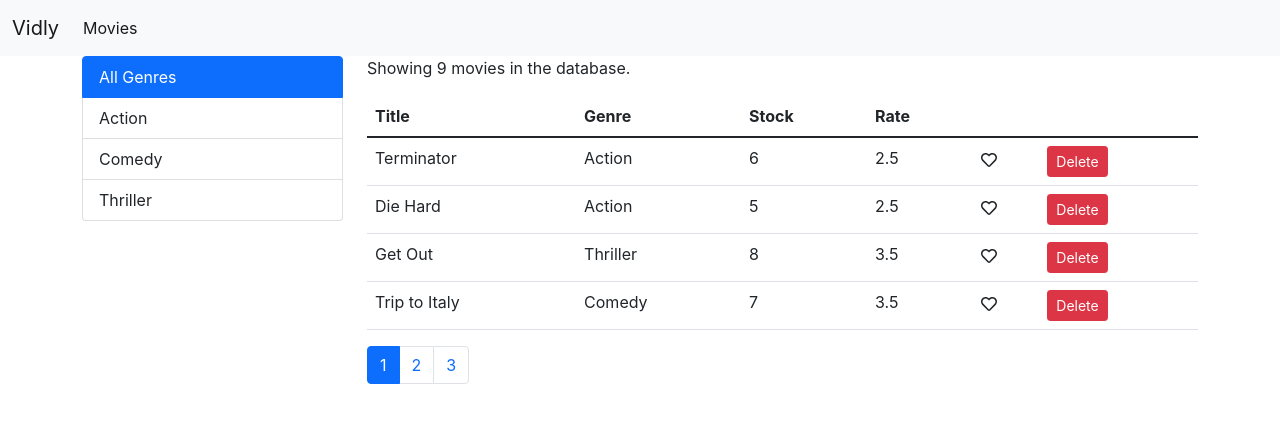
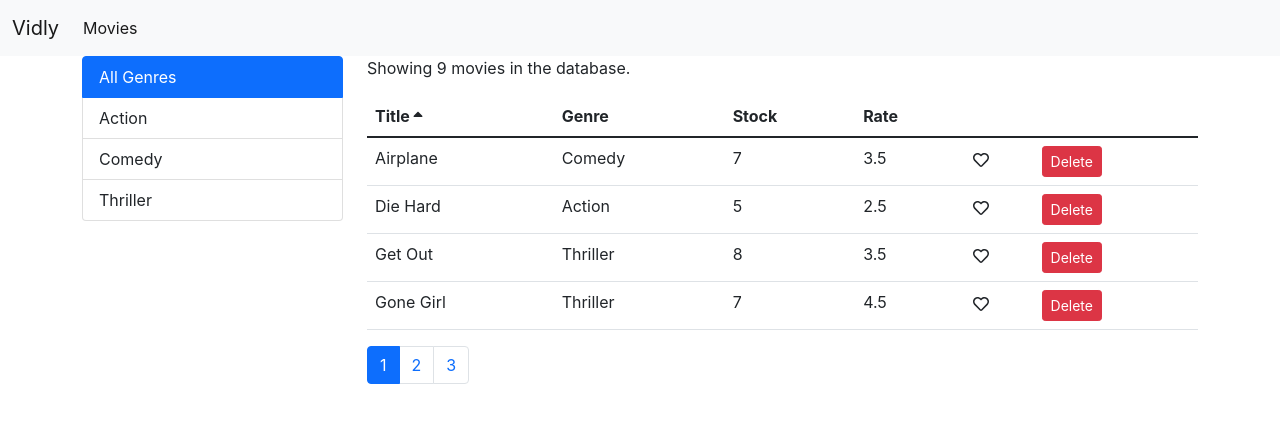
Before and after one commit to ozngnr/vidly-movie-db, a React (Create React App) app: page / in a window 1280 px wide. Shown: the top 422 px of the page. Built offline with nearby package versions, Linux system fonts and the light colour scheme.

Commit message:
Created a custom hook that sorts data, added reusable table component and refactored movies table component

```diff
--- a/package.json
+++ b/package.json
@@ -8,6 +8,7 @@
     "@testing-library/user-event": "^13.5.0",
     "autoprefixer": "^10.4.4",
     "bootstrap": "^5.1.3",
+    "lodash": "^4.17.21",
     "prop-types": "^15.8.1",
     "react": "^18.0.0",
     "react-dom": "^18.0.0",
--- a/src/components/common/pagination.js
+++ b/src/components/common/pagination.js
@@ -16,9 +16,9 @@ const Pagination = ({ itemsCount, onPageChange, currentPage, pageSize }) => {
             key={page}
             style={{ cursor: 'pointer' }}
           >
-            <a className="page-link" onClick={() => onPageChange(page)}>
+            <button className="page-link" onClick={() => onPageChange(page)}>
               {page}
-            </a>
+            </button>
           </li>
         ))}
       </ul>
--- /dev/null
+++ b/src/components/common/sortIcon.js
@@ -0,0 +1,8 @@
+import React from 'react';
+import { FaSortUp, FaSortDown } from 'react-icons/fa';
+
+const SortIcon = ({ sortOrder }) => {
+  return sortOrder === 'asc' ? <FaSortUp /> : <FaSortDown />;
+};
+
+export default SortIcon;
--- /dev/null
+++ b/src/components/common/table.js
@@ -0,0 +1,46 @@
+import React from 'react';
+import SortIcon from './sortIcon';
+import _ from 'lodash';
+
+export const Table = ({ children, ...restProps }) => {
+  return <table {...restProps}>{children}</table>;
+};
+
+export const TableHeader = ({ onSort, columns, sortColumn, ...restProps }) => {
+  return (
+    <thead>
+      <tr>
+        {columns.map((column, i) => (
+          <th onClick={() => onSort(column.path)} key={i}>
+            {column.label}
+            {sortColumn.path === column.path && (
+              <SortIcon sortOrder={sortColumn.order} />
+            )}
+          </th>
+        ))}
+      </tr>
+    </thead>
+  );
+};
+
+export const TableBody = ({ columns, data }) => {
+  const renderCells = (item, column) => {
+    if (column.content) {
+      return column.content(item);
+    }
+
+    return _.get(item, column.path);
+  };
+
+  return (
+    <tbody>
+      {data.map((item) => (
+        <tr>
+          {columns.map((column, i) => (
+            <td>{renderCells(item, column)}</td>
+          ))}
+        </tr>
+      ))}
+    </tbody>
+  );
+};
--- a/src/components/movies.js
+++ b/src/components/movies.js
@@ -1,6 +1,7 @@
-import React, { useState, useContext } from 'react';
+import React, { useState, useContext, useEffect } from 'react';
 import { MovieContext } from '../context/movieContext';
-import Like from './common/like';
+import { useSortableData } from '../hooks/useSortableData';
+import MoviesTable from './moviesTable';
 import Pagination from './common/pagination';
 import { paginate } from '../utils/paginate';
 import ListGroup from './common/listGroup';
@@ -9,38 +10,37 @@ const Movies = () => {
   const {
     allMovies,
     genres,
-    handleDelete,
-    toggleLike,
     selectedGenre,
-    setSelectedGenre,
+    handleGenreSelect,
+    page,
+    handlePageChange,
   } = useContext(MovieContext);
 
-  const [page, setPage] = useState({ currentPage: 1, pageSize: 4 });
+  // Sort movies
+  const {
+    items: sortedMovies,
+    handleSort,
+    sortColumn,
+  } = useSortableData(allMovies, { path: 'title', order: 'asc' });
+
+  const [movies, setMovies] = useState([]);
+  const [moviesCount, setMoviesCount] = useState(sortedMovies.length);
+
+  //Filter movies
   const { currentPage, pageSize } = page;
-
-  const handlePageChange = (page) => {
-    setPage((prevPage) => ({ ...prevPage, currentPage: page }));
-  };
-
-  const handleGenreSelect = (genre) => {
-    setSelectedGenre(genre);
-    setPage((prevPage) => ({ ...prevPage, currentPage: 1 }));
-  };
-
-  const getPagedMovies = () => {
+  useEffect(() => {
     const filtered =
       selectedGenre === 'All Genres'
-        ? allMovies
-        : allMovies.filter((m) => m.genre.name === selectedGenre);
-
+        ? sortedMovies
+        : sortedMovies.filter((m) => m.genre.name === selectedGenre);
+    // Slice filtered movies to display
     const movies = paginate(filtered, currentPage, pageSize);
 
-    return { count: filtered.length, data: movies };
-  };
+    setMoviesCount(filtered.length);
+    setMovies(movies);
+  }, [sortedMovies, selectedGenre, currentPage, pageSize]);
 
-  const { count, data: movies } = getPagedMovies();
-
-  if (count === 0) return <p>There are no movies in the database.</p>;
+  if (moviesCount === 0) return <p>There are no movies in the database.</p>;
 
   return (
     <div className="row">
@@ -51,46 +51,18 @@ const Movies = () => {
           selectedItem={selectedGenre}
         />
       </div>
+
       <div className="col-9">
-        <p>Showing {count} movies in the database.</p>
-        <table className="table red">
-          <thead>
-            <tr>
-              <th>Title</th>
-              <th>Genre</th>
-              <th>Stock</th>
-              <th>Rate</th>
-              <th></th>
-              <th></th>
-            </tr>
-          </thead>
-          <tbody>
-            {movies.map((movie) => (
-              <tr key={movie._id + 'id'}>
-                <td>{movie.title}</td>
-                <td>{movie.genre.name}</td>
-                <td>{movie.numberInStock}</td>
-                <td>{movie.dailyRentalRate}</td>
-                <td>
-                  <Like
-                    toggleLike={() => toggleLike(movie._id)}
-                    liked={movie.liked}
-                  />
-                </td>
-                <td>
-                  <button
-                    onClick={() => handleDelete(movie._id)}
-                    className="btn btn-danger btn-sm"
-                  >
-                    Delete
-                  </button>
-                </td>
-              </tr>
-            ))}
-          </tbody>
-        </table>
+        <p>Showing {moviesCount} movies in the database.</p>
+
+        <MoviesTable
+          movies={movies}
+          onSort={handleSort}
+          sortColumn={sortColumn}
+        />
+
         <Pagination
-          itemsCount={count}
+          itemsCount={moviesCount}
           pageSize={pageSize}
           currentPage={currentPage}
           onPageChange={handlePageChange}
--- /dev/null
+++ b/src/components/moviesTable.js
@@ -0,0 +1,41 @@
+import React, { useContext } from 'react';
+import Like from './common/like';
+import { MovieContext } from '../context/movieContext';
+import { Table, TableBody, TableHeader } from './common/table';
+
+const MoviesTable = ({ movies, onSort, sortColumn }) => {
+  const { toggleLike, handleDelete } = useContext(MovieContext);
+
+  const columns = [
+    { label: 'Title', path: 'title' },
+    { label: 'Genre', path: 'genre.name' },
+    { label: 'Stock', path: 'numberInStock' },
+    { label: 'Rate', path: 'dailyRentalRate' },
+    {
+      key: 'like',
+      content: (movie) => (
+        <Like toggleLike={() => toggleLike(movie._id)} liked={movie.liked} />
+      ),
+    },
+    {
+      key: 'delete',
+      content: (movie) => (
+        <button
+          onClick={() => handleDelete(movie._id)}
+          className="btn btn-danger btn-sm"
+        >
+          Delete
+        </button>
+      ),
+    },
+  ];
+
+  return (
+    <Table className="table">
+      <TableHeader columns={columns} onSort={onSort} sortColumn={sortColumn} />
+      <TableBody columns={columns} data={movies} />
+    </Table>
+  );
+};
+
+export default MoviesTable;
--- a/src/context/movieContext.js
+++ b/src/context/movieContext.js
@@ -7,10 +7,20 @@ const MovieContext = createContext();
 const MovieContextProvider = ({ children }) => {
   const [allMovies, setAllMovies] = useState([]);
   const [genres, setGenres] = useState([]);
+  const [page, setPage] = useState({ currentPage: 1, pageSize: 4 });
   const [selectedGenre, setSelectedGenre] = useState('All Genres');
+
   const handleDelete = (id) => {
     const updatedMovies = allMovies.filter((movie) => movie._id !== id);
     setAllMovies(updatedMovies);
+  };
+  const handlePageChange = (page) => {
+    setPage((prevPage) => ({ ...prevPage, currentPage: page }));
+  };
+
+  const handleGenreSelect = (genre) => {
+    setSelectedGenre(genre);
+    setPage((prevPage) => ({ ...prevPage, currentPage: 1 }));
   };
 
   const toggleLike = (id) => {
@@ -37,7 +47,10 @@ const MovieContextProvider = ({ children }) => {
       value={{
         allMovies,
         genres,
+        page,
         handleDelete,
+        handlePageChange,
+        handleGenreSelect,
         toggleLike,
         selectedGenre,
         setSelectedGenre,
--- /dev/null
+++ b/src/hooks/useSortableData.js
@@ -0,0 +1,28 @@
+import { useState, useMemo } from 'react';
+import _ from 'lodash';
+
+export const useSortableData = (items, config = { path: '', order: 'asc' }) => {
+  const [sortColumn, setSortColumn] = useState(config);
+
+  const sortedItems = useMemo(() => {
+    let sortableItems = [...items];
+    if (sortColumn !== null) {
+      sortableItems = _.orderBy(
+        sortableItems,
+        [sortColumn.path],
+        [sortColumn.order]
+      );
+    }
+    return sortableItems;
+  }, [items, sortColumn]);
+
+  const handleSort = (path) => {
+    let order = 'asc';
+    if (sortColumn.path === path && sortColumn.order === 'asc') {
+      order = 'desc';
+    }
+    setSortColumn({ path, order });
+  };
+
+  return { items: sortedItems, handleSort, sortColumn };
+};
--- a/src/styles/index.css
+++ /dev/null
@@ -1,7 +0,0 @@
-* {
-  box-sizing: border-box;
-}
-body {
-  margin: 0;
-  padding: 0;
-}
```
Also changed, not shown: 1 other file (tests, documents, lock files or other folders).
